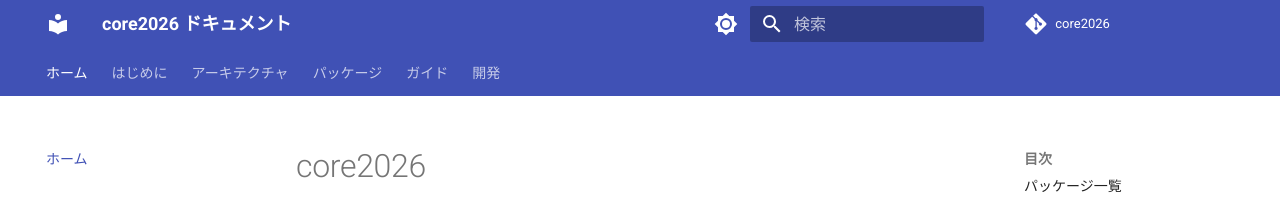
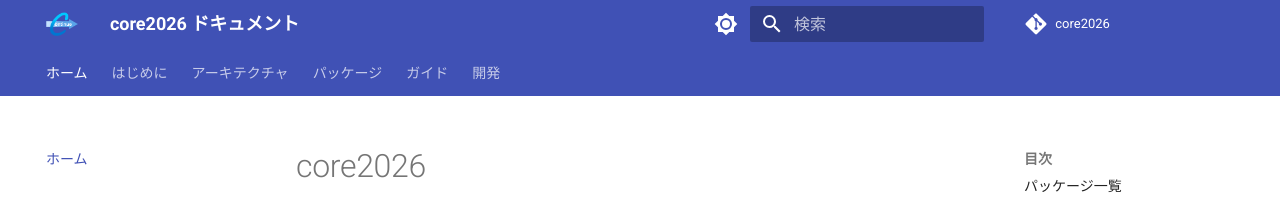
Before and after one commit to team-continue/core2026, an MkDocs documentation site: the page built from docs/index.md, in a window 1280 px wide. Shown: the top 202 px of the page. Built offline with MkDocs 1.6.1 and Material for MkDocs 9.7.7, drawn with Linux system fonts in a browser that asks for light colours; comment, search, counter and statistics services are not loaded.

Commit message:
ドキュメントサイトにロゴ・ファビコン追加、リポジトリURL修正
Co-Authored-By: Claude Opus 4.6 <noreply@anthropic.com>

```diff
--- a/mkdocs.yml
+++ b/mkdocs.yml
@@ -1,11 +1,13 @@
 site_name: core2026 ドキュメント
 site_description: CoRE2026 ロボット ROS2 プロジェクトドキュメント
-repo_url: https://github.com/RRST-NHK-Project/core2026
+repo_url: https://github.com/team-continue/core2026
 repo_name: core2026
 
 theme:
   name: material
   language: ja
+  logo: assets/continue_logo.png
+  favicon: assets/continue_logo.png
   palette:
     - scheme: default
       primary: indigo
```
Also changed, not shown: docs/assets/continue_logo.png (added).
